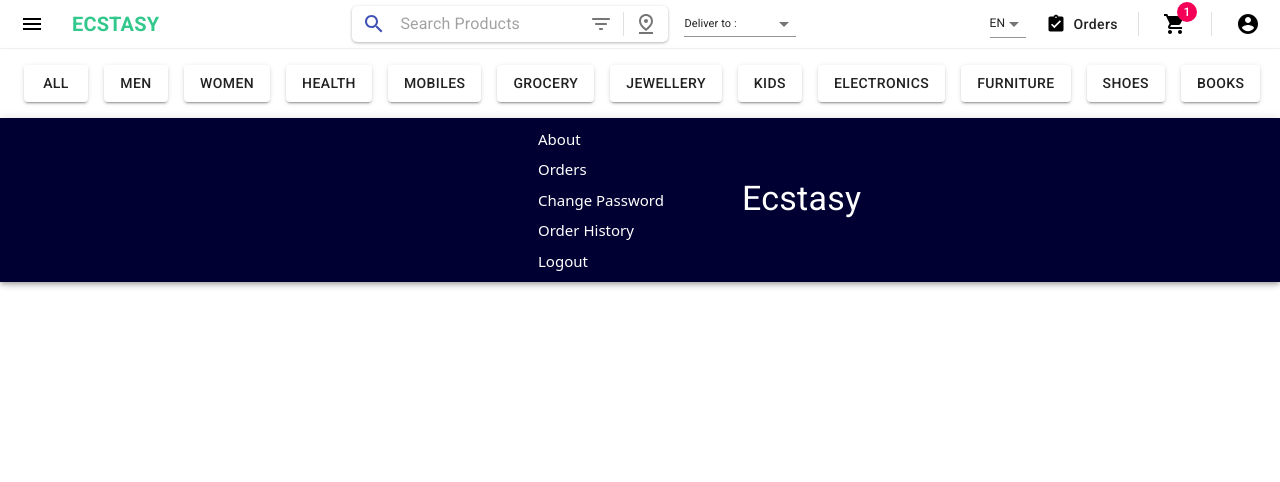
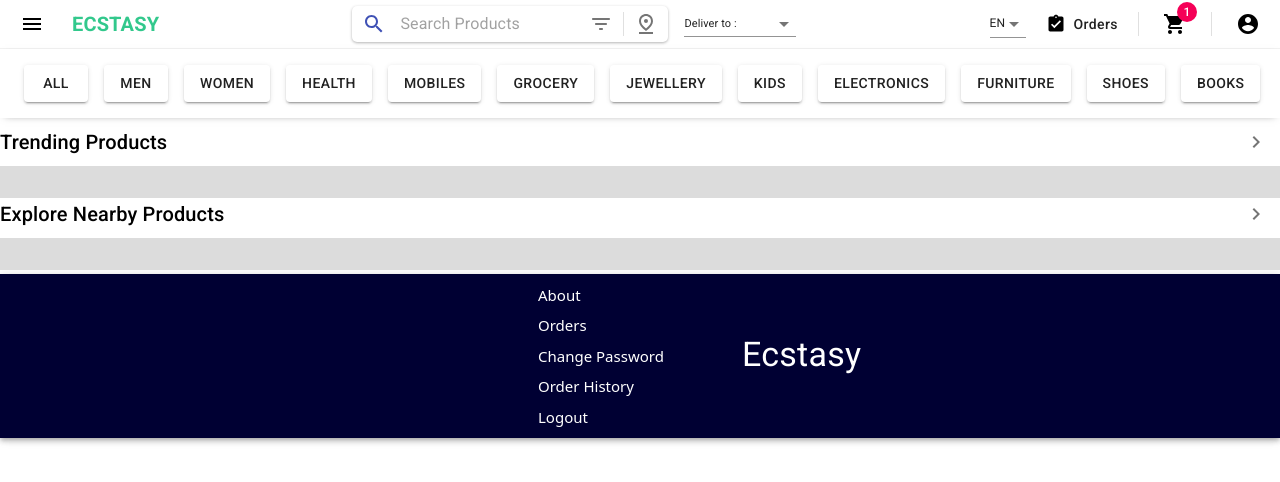
Before and after one commit to ManasAgarwal21/Ecstasy, a React (Create React App) app: page /login in a window 1280 px wide. Both pictures are taken after typing "name@example.com", "Sample123" into the empty fields and a click on the button "SIGN IN". Shown: the top 482 px of the page. Built offline with nearby package versions, Linux system fonts and the light colour scheme.

Commit message:
added CardContainer Component

```diff
--- /dev/null
+++ b/src/components/CardContainer.js
@@ -0,0 +1,45 @@
+import React from "react";
+import { Container, Typography, Grid, IconButton } from "@material-ui/core";
+import KeyboardArrowRightIcon from "@material-ui/icons/KeyboardArrowRight";
+import KeyboardArrowDownIcon from "@material-ui/icons/KeyboardArrowDown";
+
+const list = [1, 2, 3, 4, 5, 6, 7];
+const CardContainer = ({ title }) => {
+  const [openCardContainer, setOpenCardConatiner] = React.useState(false);
+    let selectedList;
+  if(!openCardContainer){
+     selectedList = list.slice(0,4);
+  }
+  else{
+      selectedList = list;
+  }
+
+  return (
+    <Container disableGutters>
+      <Grid container spacing={2}>
+        <Grid item container alignItems="center" justifyContent="space-between">
+          <Typography variant="h6">{title}</Typography>
+          <button onClick={() => setOpenCardConatiner(!openCardContainer)}>
+            <IconButton>
+              {openCardContainer ? (
+                <KeyboardArrowDownIcon />
+              ) : (
+                <KeyboardArrowRightIcon />
+              )}
+            </IconButton>
+          </button>
+        </Grid>
+        <Grid item container spacing={2} style={{ backgroundColor: "#DCDCDC" }}>
+          {
+              selectedList.map((item,index) => {
+                  return <Grid item xs={3}>
+                  </Grid>
+              })
+          }
+        </Grid>
+      </Grid>
+    </Container>
+  );
+};
+
+export default React.memo(CardContainer);
--- a/src/components/Footer.js
+++ b/src/components/Footer.js
@@ -7,6 +7,7 @@ import { Link } from "react-router-dom";
 const useStyles = makeStyles((theme) => ({
   root: {
     flexGrow: 1,
+    marginTop:20,
   },
   container: {
     paddingTop: 10,
--- a/src/pages/Home.js
+++ b/src/pages/Home.js
@@ -2,16 +2,20 @@ import React from "react";
 import { Redirect } from "react-router-dom";
 import Navbar from "../components/Navbar";
 import Categories from '../components/Categories';
+import CardContainer from '../components/CardContainer';
 import Footer from '../components/Footer';
 
 const Home = ({ location }) => {
   if (!location.state) {
     return <Redirect to="/login" />;
   }
+
   return (
     <React.Fragment>
       <Navbar/>
       <Categories/>
+      <CardContainer title="Trending Products"/>
+      <CardContainer title="Explore Nearby Products" style={{marginTop:50}}/>
       <Footer />
     </React.Fragment>
   );
--- a/src/pages/Login.js
+++ b/src/pages/Login.js
@@ -1,91 +1,103 @@
-import React, {useEffect, useState} from 'react';
-import { Avatar, Container,
-    Typography, TextField,
-    Button, Checkbox,
-    FormControlLabel, Icon,
-    Grid, Box, FormControl,
-    InputAdornment, IconButton,
-    OutlinedInput, InputLabel } from "@material-ui/core";
+import React, { useEffect, useState } from "react";
+import {
+  Avatar,
+  Container,
+  Typography,
+  TextField,
+  Button,
+  Checkbox,
+  FormControlLabel,
+  Icon,
+  Grid,
+  Box,
+  FormControl,
+  InputAdornment,
+  IconButton,
+  OutlinedInput,
+  InputLabel,
+} from "@material-ui/core";
 import { makeStyles } from "@material-ui/core/styles";
-import { Link, Redirect } from 'react-router-dom';
-import { LockOutlined, Visibility, VisibilityOff } from '@material-ui/icons';
-import { useSelector, useDispatch } from 'react-redux';
-import { getData } from '../redux/selectors/user.selectors';
-import {updateUser} from '../redux/actions/user.actions';
+import { Link, Redirect } from "react-router-dom";
+import { LockOutlined, Visibility, VisibilityOff } from "@material-ui/icons";
+import { useSelector, useDispatch } from "react-redux";
+import { getData } from "../redux/selectors/user.selectors";
+import { updateUser } from "../redux/actions/user.actions";
 
-const useStyles = makeStyles(theme => ({
+const useStyles = makeStyles((theme) => ({
   paper: {
     marginTop: theme.spacing(8),
-        display: 'flex',
-        flexDirection: 'column',
-        alignItems: 'center',
+    display: "flex",
+    flexDirection: "column",
+    alignItems: "center",
   },
   avatar: {
     margin: theme.spacing(1),
     backgroundColor: theme.palette.primary.light,
   },
-    text:{
+  text: {
     color: theme.palette.primary.dark,
-        '&:hover': {
-            textDecoration: 'underline'
-        }
+    "&:hover": {
+      textDecoration: "underline",
+    },
   },
   form: {
-        width: '100%', // Fix IE 11 issue.
+    width: "100%", // Fix IE 11 issue.
     marginTop: theme.spacing(1),
   },
   submit: {
     margin: theme.spacing(3, 0, 2),
-    }
+  },
 }));
 
-export default function Login({location}){
+export default function Login({ location }) {
   const classNames = useStyles();
-    const {userReducer} = useSelector(getData);
+  const { userReducer } = useSelector(getData);
   const dispatch = useDispatch();
 
   const [user, setUser] = useState({
     password: userReducer.password,
-        email: userReducer.email
+    email: userReducer.email,
   });
 
   const [extras, setExtras] = useState({
     showPassword: false,
-        error: '',
-        message: '',
-        redirectToReferrer: false
+    error: "",
+    message: "",
+    redirectToReferrer: false,
   });
 
   useEffect(() => {
     dispatch(updateUser(user));
   }, [dispatch, user]);
 
-    const handleChange = (prop) => (event) =>  {
-        setUser({ ...user, [prop]: event.target.value});
-    }
+  const handleChange = (prop) => (event) => {
+    setUser({ ...user, [prop]: event.target.value });
+  };
 
   const handleClickShowPassword = () => {
-        setExtras({ ...extras, showPassword: !extras.showPassword});
-    }
+    setExtras({ ...extras, showPassword: !extras.showPassword });
+  };
 
-    const handleMouseDownPassword = event => {
+  const handleMouseDownPassword = (event) => {
     event.preventDefault();
-    }
+  };
 
   const handleSubmit = (event) => {
     event.preventDefault();
-        setExtras({...extras, redirectToReferrer: true});
-    }
+    setExtras({ ...extras, redirectToReferrer: true });
+  };
 
-    const {redirectToReferrer} = extras;
+  const { redirectToReferrer } = extras;
 
-    if(redirectToReferrer){
+  if (redirectToReferrer) {
     return (
-            <Redirect to={{
+      <Redirect
+        to={{
           pathname: "/home",
-                state: {from : location}
-            }}/>
-        )
+          state: { from: location },
+        }}
+      />
+    );
   }
 
   return (
@@ -93,7 +105,7 @@ export default function Login({location}){
       <div className={classNames.paper}>
         {/* for lock icon in the page */}
         <Avatar className={classNames.avatar}>
-                    <LockOutlined/>
+          <LockOutlined />
         </Avatar>
         <Typography component="h1" variant="h5">
           Sign in
@@ -107,17 +119,16 @@ export default function Login({location}){
             id="email"
             label="Email Address"
             name="email"
-                        onChange={handleChange('email')}
+            onChange={handleChange("email")}
             value={user.email}
             autoComplete="email"
-                        autoFocus/>
+            autoFocus
+          />
           <FormControl variant="outlined" required fullWidth>
-                        <InputLabel htmlFor="password">
-                            Password
-                        </InputLabel>
+            <InputLabel htmlFor="password">Password</InputLabel>
             <OutlinedInput
               id="password"
-                            onChange={handleChange('password')}
+              onChange={handleChange("password")}
               value={user.password}
               type={extras.showPassword ? "text" : "password"}
               endAdornment={
@@ -135,23 +146,25 @@ export default function Login({location}){
               labelWidth={80}
             />
           </FormControl>
-                    <br/>
-                    {
-                        extras.error && (<Typography component="p" color="error">
+          <br />
+          {extras.error && (
+            <Typography component="p" color="error">
               <Icon color="error">error</Icon>
               {extras.error}
-                        </Typography>)
-                    }
+            </Typography>
+          )}
           <FormControlLabel
-                        control={<Checkbox value="remember" color="primary"/>}
-                        label="Remember me"/>
+            control={<Checkbox value="remember" color="primary" />}
+            label="Remember me"
+          />
           <Button
             type="submit"
             fullWidth
             variant="contained"
-                        color='primary'
+            color="primary"
             onClick={handleSubmit}
-                        className={classNames.submit}>
+            className={classNames.submit}
+          >
             Sign In
           </Button>
           <Grid container>
@@ -170,7 +183,7 @@ export default function Login({location}){
       </div>
       <Box mt={8}>
         <Typography variant="body2" color="textSecondary" align="center">
-                    {'Copyright '} &copy; {'Ecstacy 2021.'}
+          {"Copyright "} &copy; {"Ecstacy 2021."}
         </Typography>
       </Box>
     </Container>
```
Lines whose indentation alone changed are shown as unchanged.
